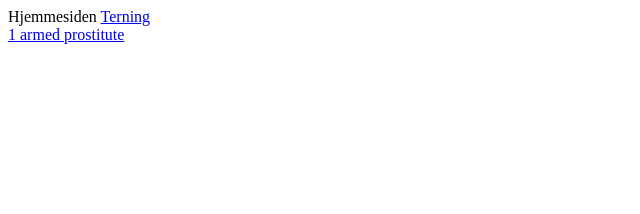
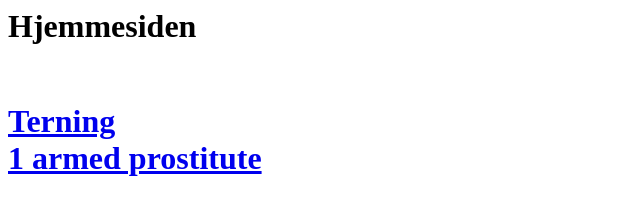
Before and after one commit to iyoshi9/iyoshi9.github.io, a plain HTML site: page index.html in a window 1280 px wide. Shown: the whole page, without its empty margins (0-640 px from the left). Drawn offline with Linux system fonts and the light colour scheme.

Commit message:
Update index.html

```diff
--- a/index.html
+++ b/index.html
@@ -1,6 +1,6 @@
 <html>
 <head>
-Hjemmesiden
+<h1>Hjemmesiden<h1><br>
 </head>
 <body>
   <a href="Spil 1.html">Terning</a><br>
```
